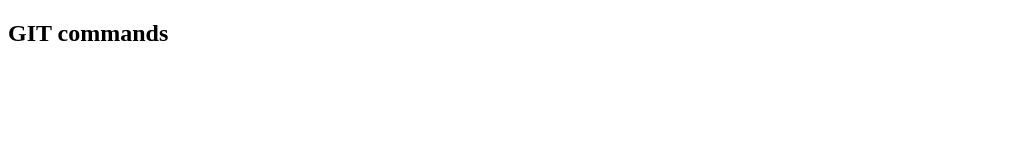
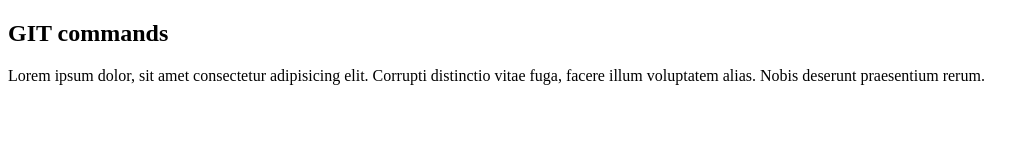
Before and after one commit to omkarmutte/remote, a plain HTML site: page index.html in a window 1280 px wide. Shown: the whole page, without its empty margins (0-1034 px from the left). Drawn offline with Linux system fonts and the light colour scheme.

Commit message:
index.html is modified

```diff
--- a/index.html
+++ b/index.html
@@ -7,5 +7,7 @@
 </head>
 <body>
     <h2>GIT commands</h2>
+    <p>Lorem ipsum dolor, sit amet consectetur adipisicing elit. Corrupti distinctio vitae fuga, facere illum voluptatem alias. Nobis deserunt praesentium rerum.
+    </p>
 </body>
 </html>
```
